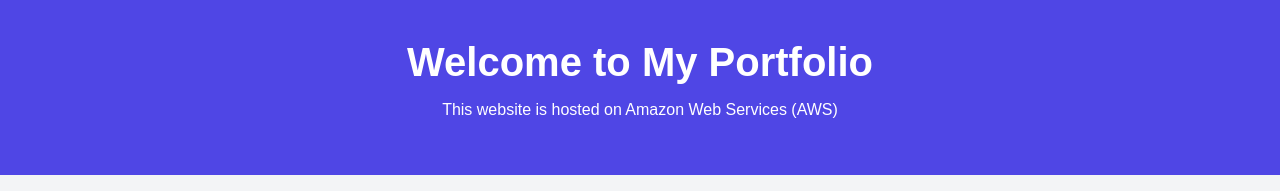
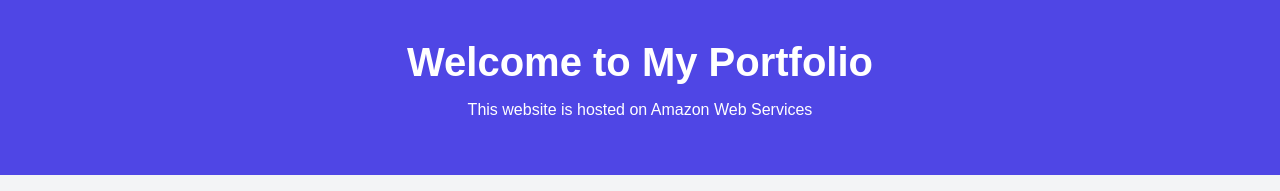
Before and after one commit to ashwarya1796/aws-portfolio-website, a plain HTML site: page index.html in a window 1280 px wide. Shown: the top 191 px of the page. Drawn offline with Linux system fonts and the light colour scheme.

Commit message:
Update index.html

```diff
--- a/index.html
+++ b/index.html
@@ -9,7 +9,7 @@
 <body>
     <header>
         <h1>Welcome to My Portfolio</h1>
-        <p>This website is hosted on Amazon Web Services (AWS)</p>
+        <p>This website is hosted on Amazon Web Services</p>
         <!-- test -->
     </header>
 
```
